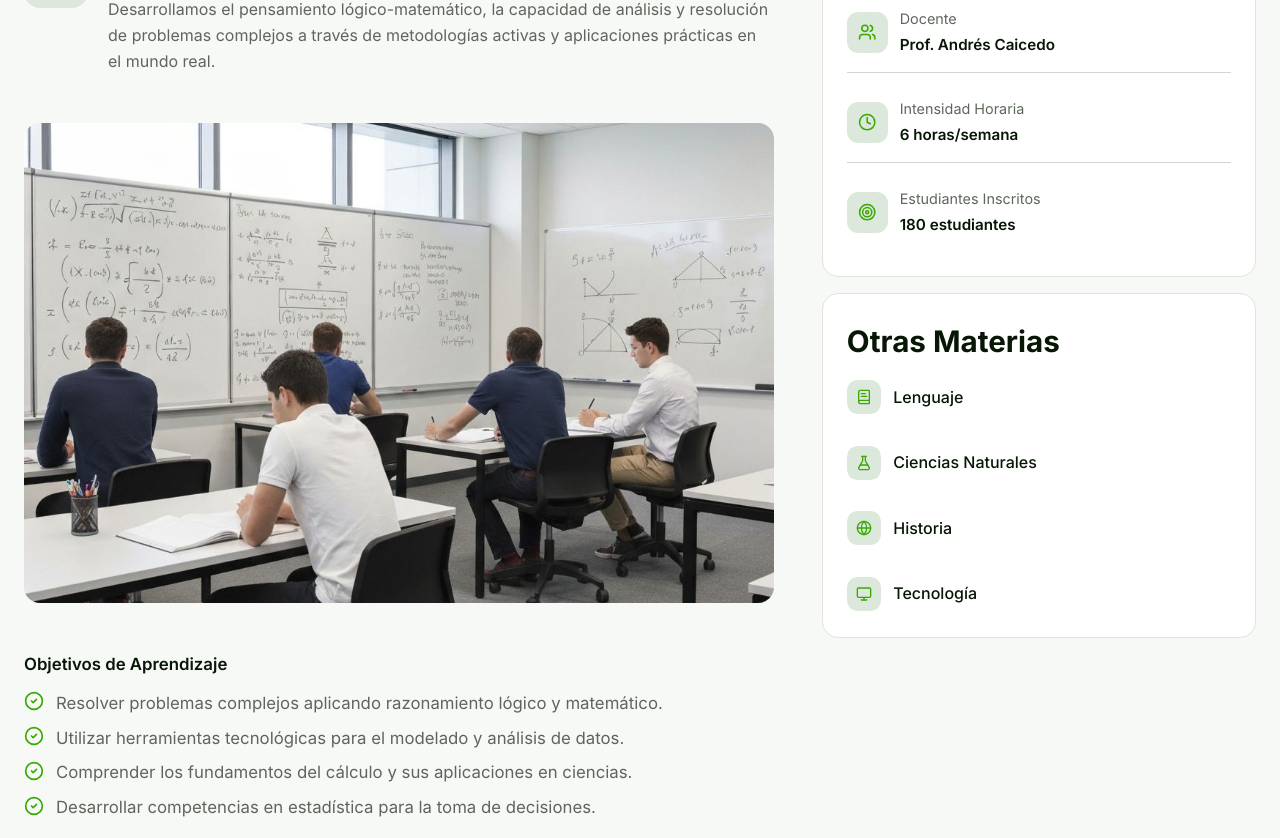
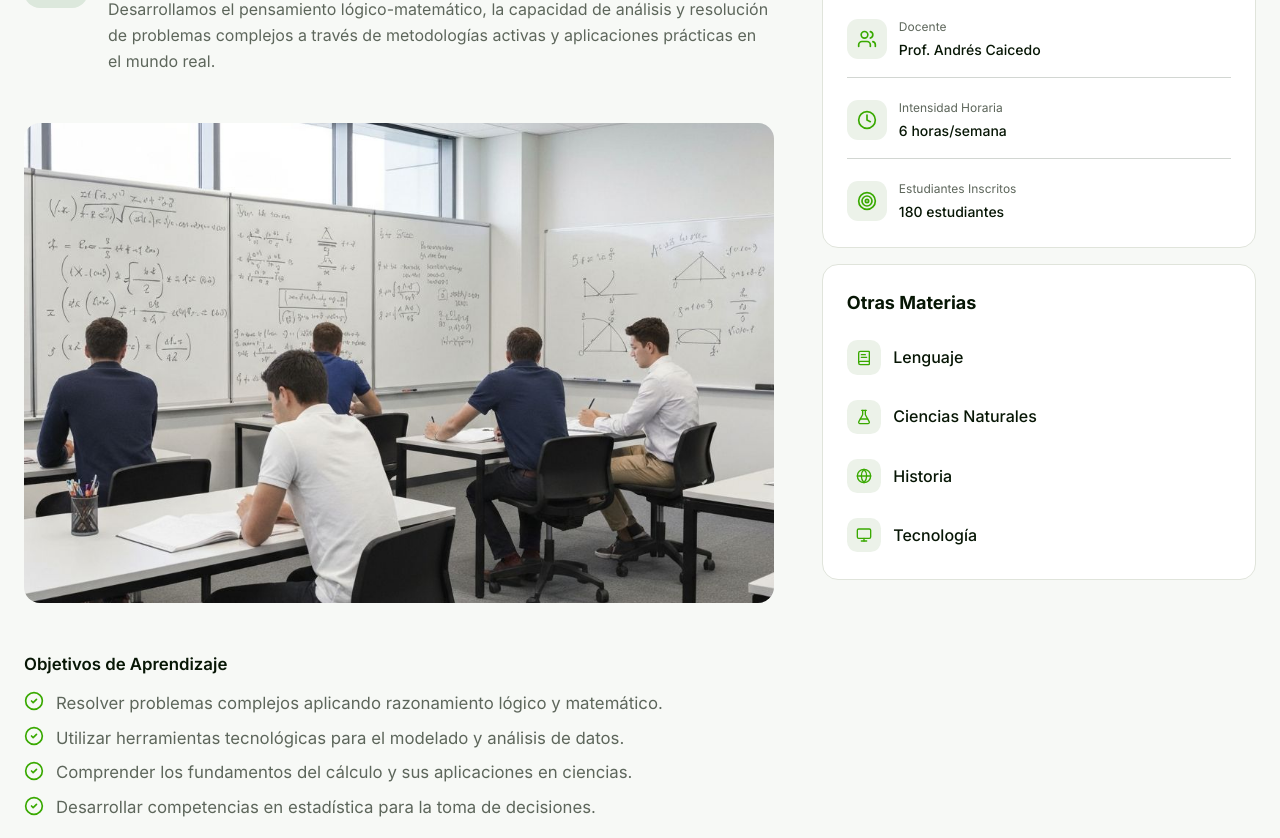
Before and after one commit to valu180/TecnoAcademia, a plain HTML site: page pages/materias.html in a window 1280 px wide. Shown: the part 573-1411 px from the top of the page. Drawn offline with Linux system fonts and the light colour scheme.

Commit message:
style(lineas): adjust layout spacing and visual constants

```diff
--- a/css/style.css
+++ b/css/style.css
@@ -308,11 +308,11 @@
   background: #ffffff;
   border-radius: 1rem;
   padding: 1.5rem;
-  row-gap: 0.75rem;
+  row-gap: 1.25rem;
 }
 
 .subject-info-card .subject-card-title {
-  font-size: 1.05rem;
+  font-size: 1.125rem;
   font-weight: 700;
   margin-bottom: 0;
 }
@@ -320,24 +320,29 @@
 .subject-info-item {
   display: grid;
   grid-template-columns: auto minmax(0, 1fr);
-  align-items: center;
-  gap: 0.75rem;
-  padding: 0 0 0.95rem;
+  grid-template-rows: auto auto;
+  column-gap: 0.75rem;
+  row-gap: 0.15rem;
+  align-items: start;
+  padding: 0 0 1rem;
 }
 
 .subject-info-card > .subject-info-item:not(:last-child) {
   border-bottom: 0.0625rem solid #d2d6d2;
 }
 
-.subject-info-card > .subject-info-item + .subject-info-item {
-  margin-top: 0.75rem;
+.subject-info-card > .subject-info-item:last-child {
+  padding-bottom: 0;
 }
 
 .subject-info-icon {
-  width: 2.55rem;
-  height: 2.55rem;
+  grid-column: 1;
+  grid-row: 1 / -1;
+  align-self: center;
+  width: 2.5rem;
+  height: 2.5rem;
   border-radius: 0.7rem;
-  background: #dce8dc;
+  background: #ecf2e9;
   color: var(--primary);
   display: inline-flex;
   align-items: center;
@@ -346,28 +351,26 @@
 }
 
 .subject-info-icon-svg {
-  width: 1.15rem;
-  height: 1.15rem;
-}
-
-.subject-info-content {
-  display: flex;
-  flex-direction: column;
-  gap: 0.15rem;
-  flex: 1;
-  min-width: 0;
+  width: 1.25rem;
+  height: 1.25rem;
 }
 
 .subject-info-label {
-  font-size: 0.9rem;
+  grid-column: 2;
+  grid-row: 1;
+  min-width: 0;
+  font-size: 0.75rem;
   text-transform: none;
   letter-spacing: 0;
   color: #5d665b;
 }
 
 .subject-info-value {
-  font-size: 0.95rem;
-  font-weight: 600;
+  grid-column: 2;
+  grid-row: 2;
+  min-width: 0;
+  font-size: 0.875rem;
+  font-weight: 500;
   color: #071605;
 }
 
@@ -397,24 +400,20 @@
   background: #ffffff;
   border-radius: 1rem;
   padding: 1.5rem;
-  row-gap: 0.75rem;
+  row-gap: 1.25rem;
 }
 
 .subject-other-card .subject-card-title {
-  font-size: 1.85rem;
+  font-size: 1.125rem;
   font-weight: 700;
   margin-bottom: 0;
-}
-
-.subject-other-card > .subject-other-item + .subject-other-item {
-  margin-top: 0.9rem;
 }
 
 .subject-other-icon {
   width: 2.15rem;
   height: 2.15rem;
   border-radius: 0.65rem;
-  background: #dce8dc;
+  background: #ecf2e9;
   color: var(--primary);
   display: inline-flex;
   align-items: center;
@@ -430,6 +429,7 @@
 .subject-other-text {
   font-size: 1rem;
   line-height: 1.3;
+  font-weight: 500;
   color: #071605;
 }
 
--- a/pages/materias.html
+++ b/pages/materias.html
@@ -138,10 +138,8 @@
                   <circle cx="9" cy="7" r="4"></circle>
                 </svg>
               </span>
-              <span class="subject-info-content">
               <span class="subject-info-label">Docente</span>
               <span class="subject-info-value" data-subject-teacher>Prof. Andrés Caicedo</span>
-              </span>
             </div>
             <div class="subject-info-item">
               <span class="subject-info-icon" aria-hidden="true">
@@ -150,10 +148,8 @@
                   <circle cx="12" cy="12" r="10"></circle>
                 </svg>
               </span>
-              <span class="subject-info-content">
               <span class="subject-info-label">Intensidad Horaria</span>
               <span class="subject-info-value" data-subject-hours>6 horas/semana</span>
-              </span>
             </div>
             <div class="subject-info-item">
               <span class="subject-info-icon" aria-hidden="true">
@@ -163,10 +159,8 @@
                   <circle cx="12" cy="12" r="2"></circle>
                 </svg>
               </span>
-              <span class="subject-info-content">
               <span class="subject-info-label">Estudiantes Inscritos</span>
               <span class="subject-info-value" data-subject-students>180 estudiantes</span>
-              </span>
             </div>
           </section>
 
```
Lines whose indentation alone changed are shown as unchanged.
